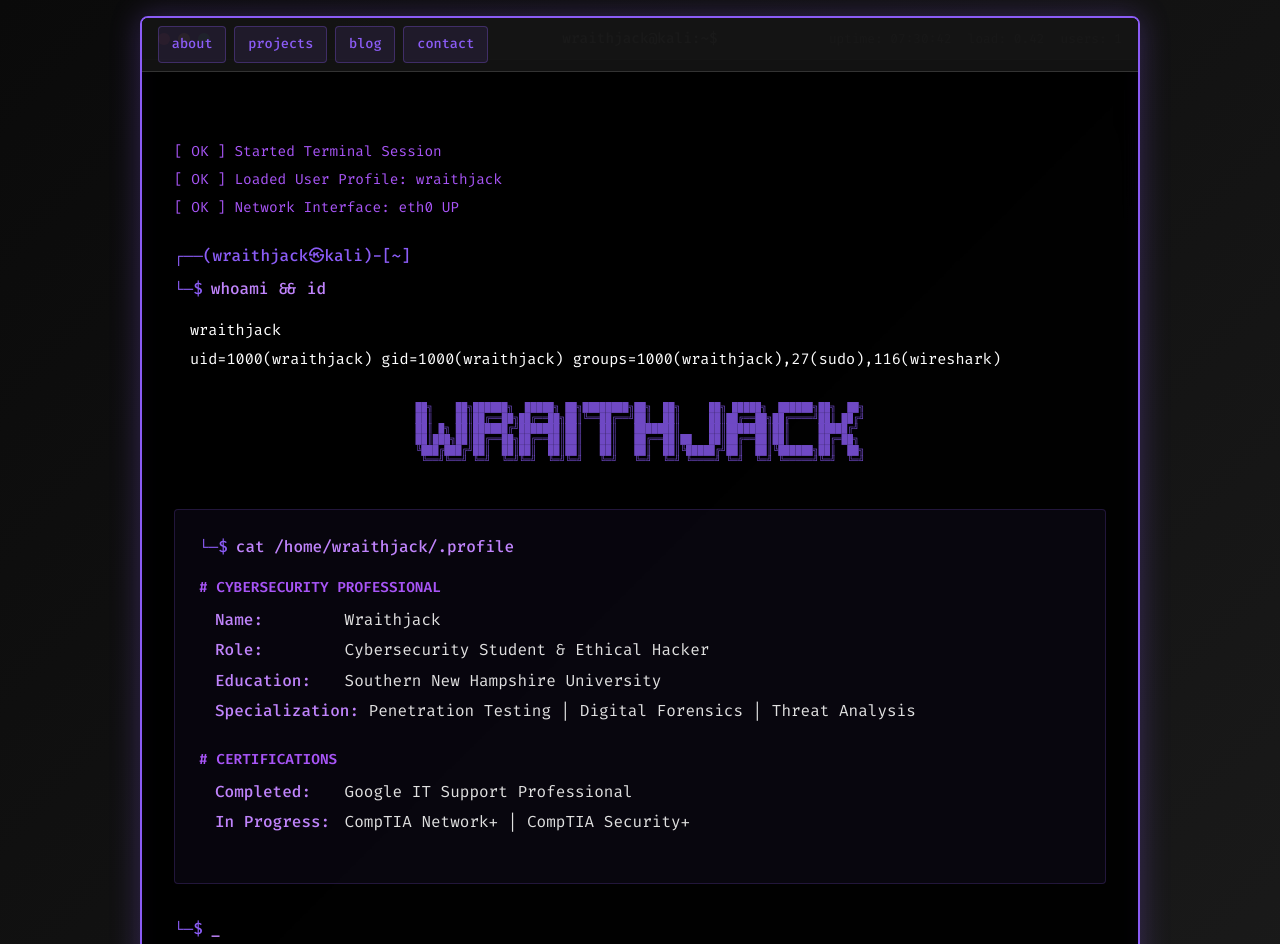
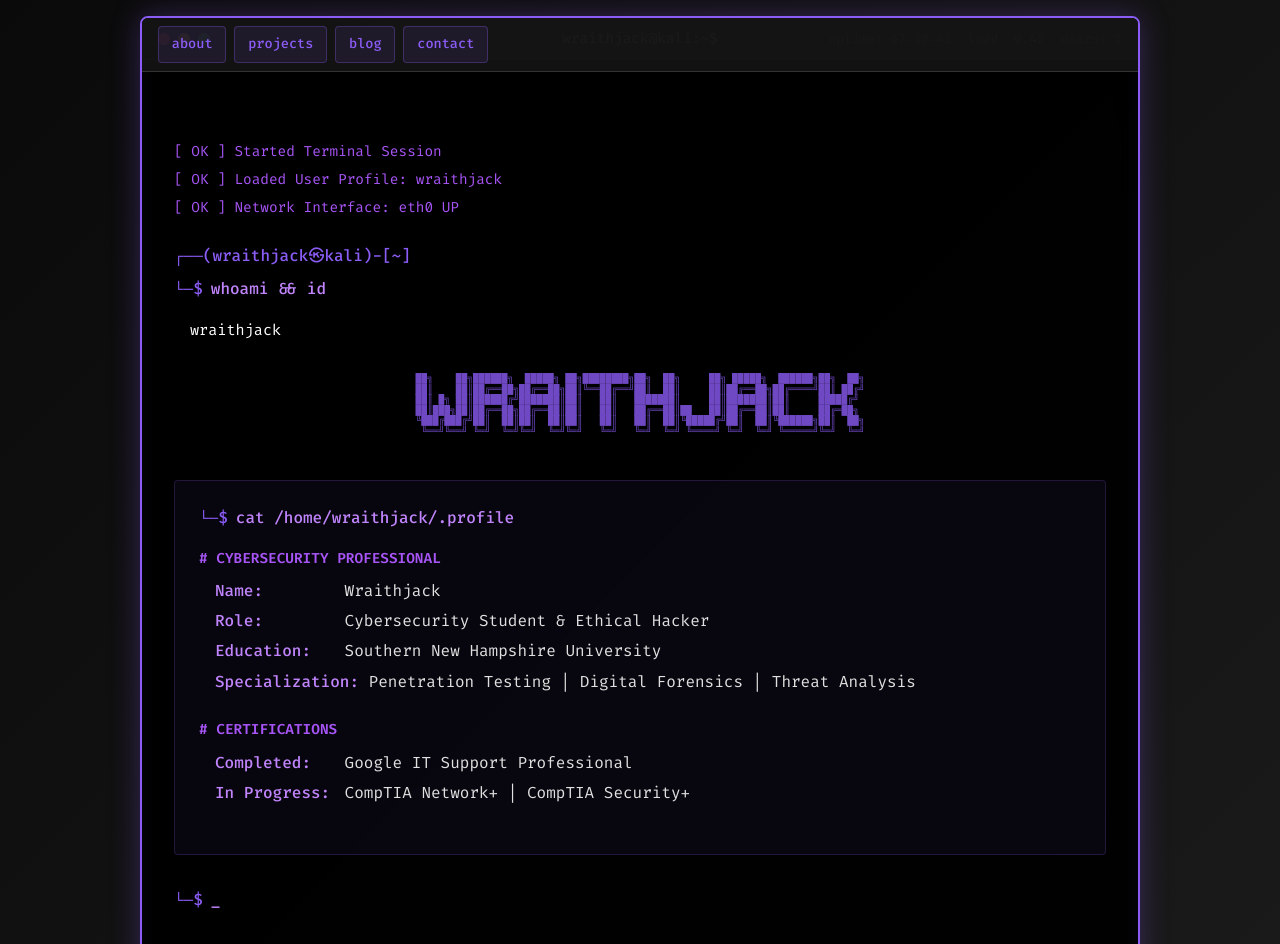
Before and after one commit to wraithjack/wraithjack.github.io, a website: page index.html in a window 1280 px wide. Shown: the top 944 px of the page. Drawn offline with Linux system fonts and the light colour scheme.

Commit message:
Update index.html

```diff
--- a/index.html
+++ b/index.html
@@ -55,7 +55,6 @@
 
       <div class="user-info">
         <div class="output-line">wraithjack</div>
-        <div class="output-line">uid=1000(wraithjack) gid=1000(wraithjack) groups=1000(wraithjack),27(sudo),116(wireshark)</div>
       </div>
 
       <div class="ascii-banner">
```
